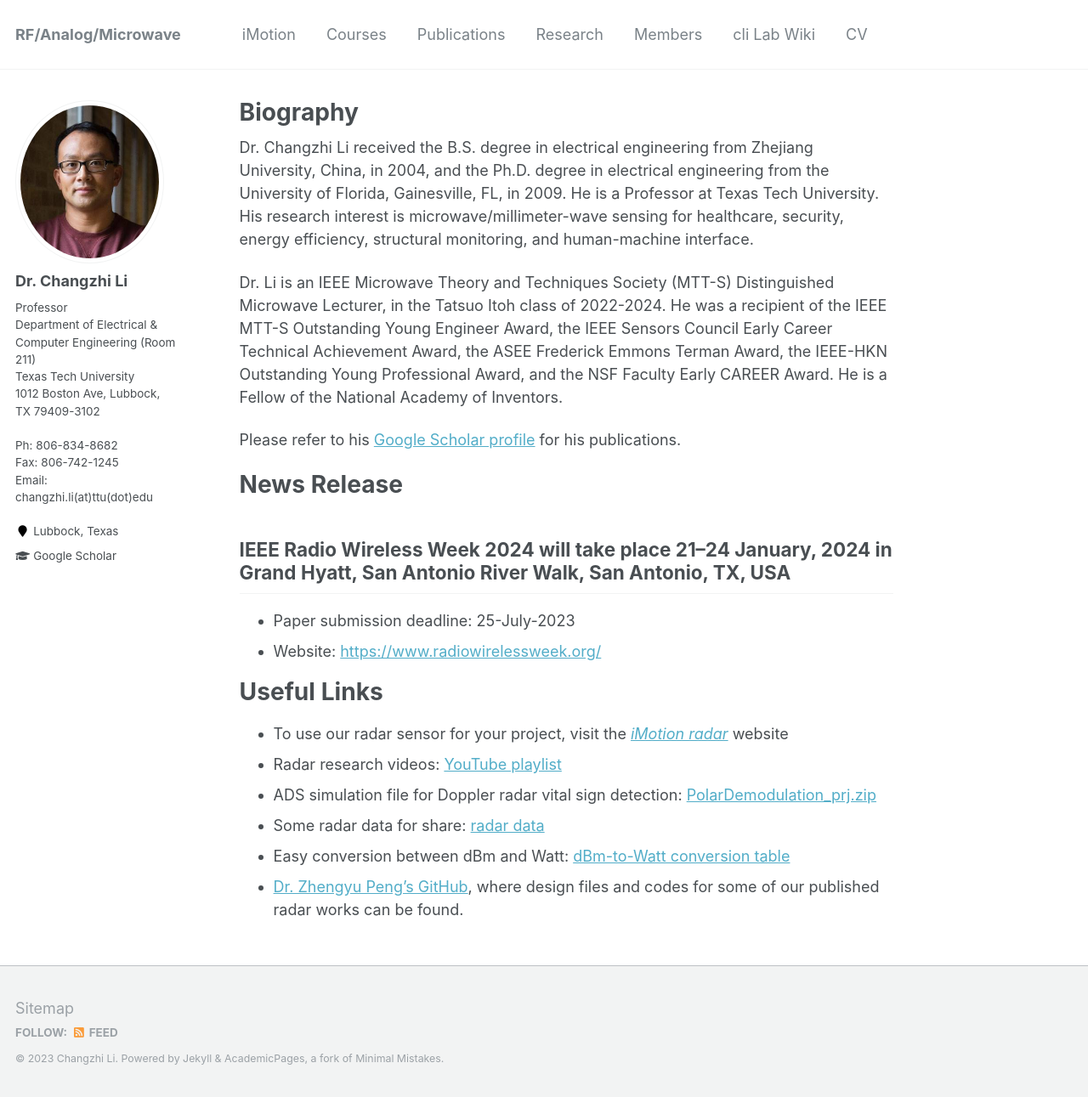
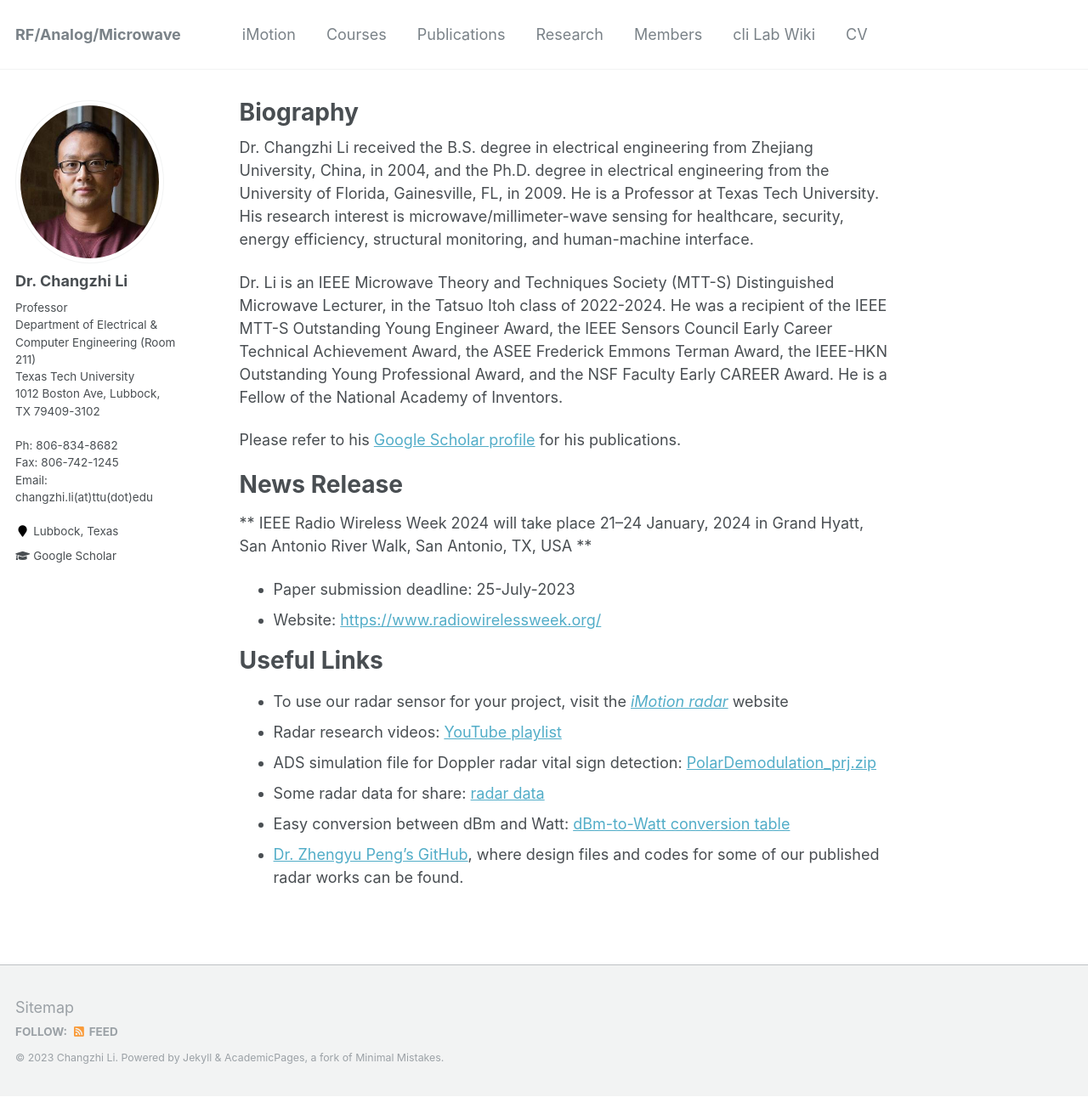
Before and after one commit to clilab/clilab.github.io, a Jekyll site: the page built from _pages/about.md, in a window 1280 px wide and 1291 px high. Shown: the whole window at 85% size. Built offline with Jekyll 4.4.1, drawn with Linux system fonts in a browser that asks for light colours.

```diff
--- a/_pages/about.md
+++ b/_pages/about.md
@@ -17,7 +17,7 @@ Please refer to his [Google Scholar profile](http://scholar.google.com/citations
 
 # News Release
 
-## IEEE Radio Wireless Week 2024 will take place 21–24 January, 2024 in Grand Hyatt, San Antonio River Walk, San Antonio, TX, USA
+** IEEE Radio Wireless Week 2024 will take place 21–24 January, 2024 in Grand Hyatt, San Antonio River Walk, San Antonio, TX, USA **
 
 - Paper submission deadline: 25-July-2023
 - Website: [https://www.radiowirelessweek.org/](https://www.radiowirelessweek.org/)
```
